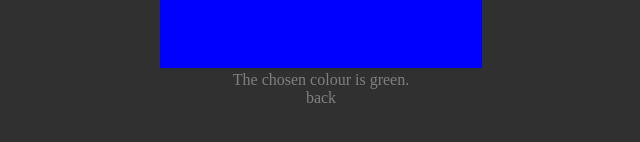
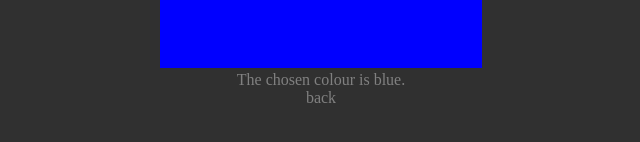
Before and after one commit to jimjamz/colours, a plain HTML site: page blue.html in a window 1280 px wide. Shown: the part 182-324 px from the top of the page, 319-959 px from the left. Drawn offline with Linux system fonts and the light colour scheme.

Commit message:
Corrected the error in the blue page's text.

```diff
--- a/blue.html
+++ b/blue.html
@@ -10,7 +10,7 @@
           <td bgcolor="#0000FF"><a href="index.html"></a></td>
         </tr>
         <tr id="text-row">
-          <td>The chosen colour is green.  <a href="index.html">back</a></td>
+          <td>The chosen colour is blue.  <a href="index.html">back</a></td>
         </tr>
       </table>
     </div>
```
